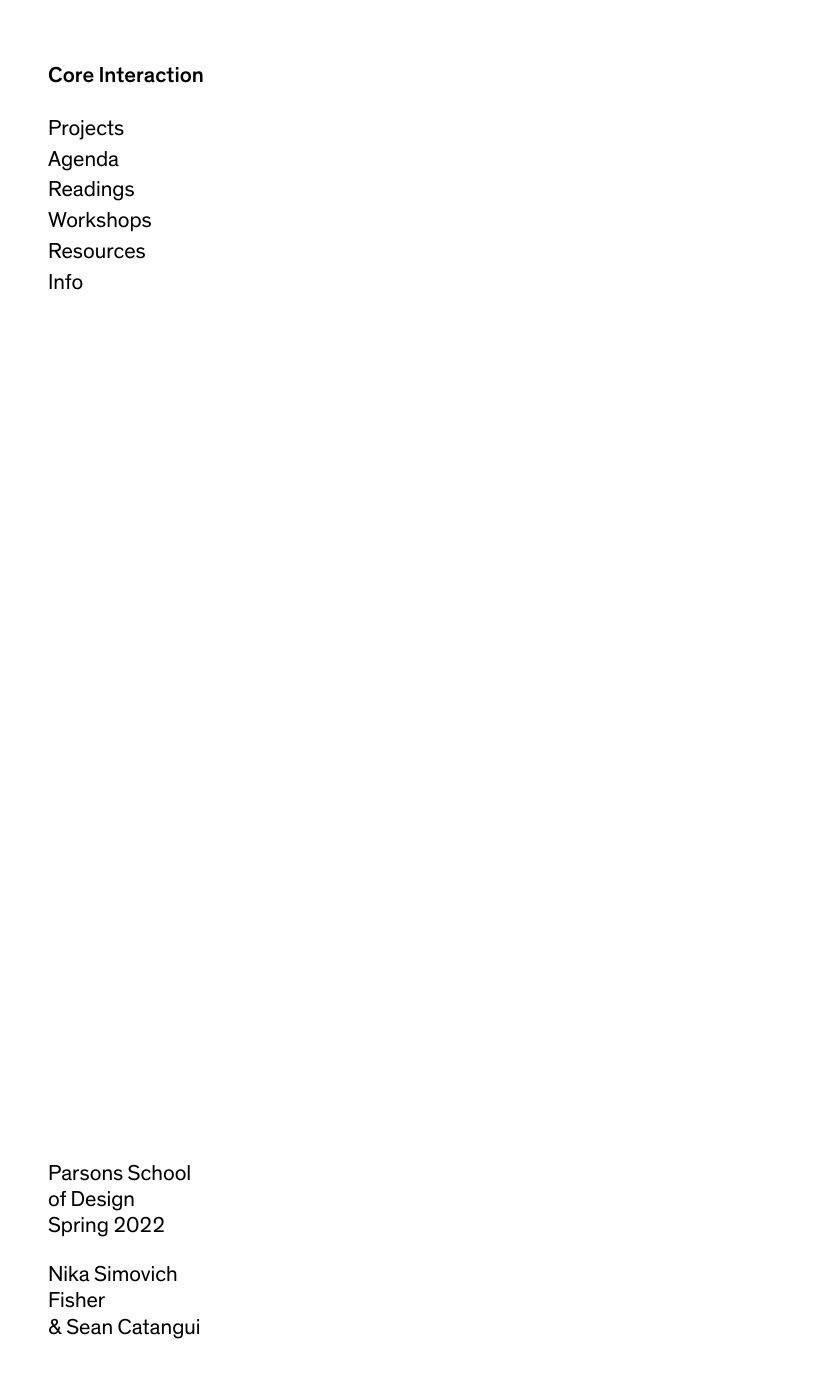
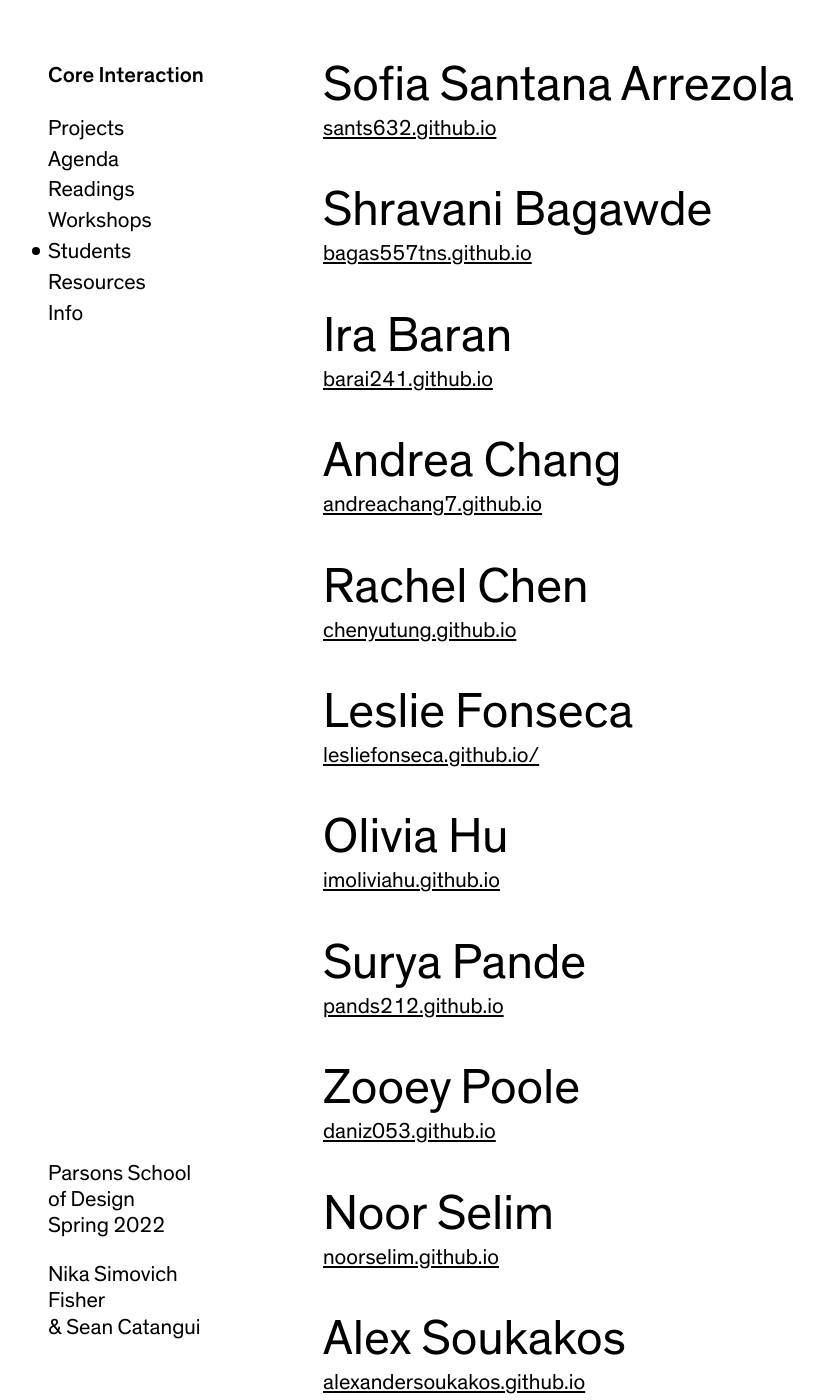
Before and after one commit to nikasimovich/cis22, a Jekyll site: the page built from students.html, in a window 1280 px wide and 1400 px high. Shown: the whole window, without its empty margins (12-836 px from the left). Built offline with Jekyll 4.4.1, drawn with Linux system fonts in a browser that asks for light colours; some of the changed text lies outside the part shown.

Commit message:
students

```diff
--- a/_config.yml
+++ b/_config.yml
@@ -35,6 +35,7 @@ navigation:
   - Agenda: /agenda
   - Readings: /readings
   - Workshops: /workshops
+  - Students: /students
   - Resources: /resources
   - Info: /info
 
--- a/students.html
+++ b/students.html
@@ -4,17 +4,64 @@ permalink: /students/index.html
 ---
 
 <div class="student-list">
-  {% assign students = site.students | sort: 'last_name' %}
-  {% for student in students %}
-    {% assign github_username = student.student_id %}
-    {% if student.github_username %}
-      {% assign github_username = student.github_username %}
-    {% endif %}
-    <a href="{{ student.link }}">
-      <div class="student">
-        <h2><a href="https://{{ github_username }}.github.io/" class="blank-link">{{ student.first_name }} {{ student.last_name }}</a></h2>
-        <a href="https://github.com/{{ github_username }}/{{ github_username }}.github.io" class="student-list__github-link">github.com/{{ github_username }}</a>
-      </div>
-    </a>
-  {% endfor %}
+  <div class="student">
+    <h2>Sofia Santana Arrezola</h2>
+    <a class="student-list__github-link" href="https://sants632.github.io/">sants632.github.io</a>
+  </div>
+  <div class="student">
+    <h2>Shravani Bagawde</h2>
+    <a class="student-list__github-link" href="https://bagas557tns.github.io/">bagas557tns.github.io</a>
+  </div>
+  <div class="student">
+    <h2>Ira Baran</h2>
+    <a class="student-list__github-link" href="https://barai241.github.io/">barai241.github.io</a>
+  </div>
+  <div class="student">
+    <h2>Andrea Chang</h2>
+    <a class="student-list__github-link" href="https://andreachang7.github.io/">andreachang7.github.io</a>
+  </div>
+  <div class="student">
+    <h2>Rachel Chen</h2>
+    <a class="student-list__github-link" href="https://chenyutung.github.io/">chenyutung.github.io</a>
+  </div>
+  <div class="student">
+    <h2>Leslie Fonseca</h2>
+    <a class="student-list__github-link" href="https://lesliefonseca.github.io//">lesliefonseca.github.io/</a>
+  </div>
+  <div class="student">
+    <h2>Olivia Hu</h2>
+    <a class="student-list__github-link" href="https://imoliviahu.github.io/">imoliviahu.github.io</a>
+  </div>
+  <div class="student">
+    <h2>Surya Pande</h2>
+    <a class="student-list__github-link" href="https://pands212.github.io/">pands212.github.io</a>
+  </div>
+  <div class="student">
+    <h2>Zooey Poole</h2>
+    <a class="student-list__github-link" href="https://daniz053.github.io/">daniz053.github.io</a>
+  </div>
+  <div class="student">
+    <h2>Noor Selim</h2>
+    <a class="student-list__github-link" href="https://noorselim.github.io/">noorselim.github.io</a>
+  </div>
+  <div class="student">
+    <h2>Alex Soukakos</h2>
+    <a class="student-list__github-link" href="https://alexandersoukakos.github.io/">alexandersoukakos.github.io</a>
+  </div>
+  <div class="student">
+    <h2>Veronica Speyer</h2>
+    <a class="student-list__github-link" href="https://speyv650.github.io/">speyv650.github.io</a>
+  </div>
+  <div class="student">
+    <h2>Yuka Tamura</h2>
+    <a class="student-list__github-link" href="https://pizzayuka.github.io/">pizzayuka.github.io</a>
+  </div>
+  <div class="student">
+    <h2>Sidhya Tikku</h2>
+    <a class="student-list__github-link" href="https://sidhyatikku.github.io/">sidhyatikku.github.io</a>
+  </div>
+  <div class="student">
+    <h2>Victoria Winter</h2>
+    <a class="student-list__github-link" href="https://wintv133.github.io/">wintv133.github.io</a>
+  </div>
 </div>
```
